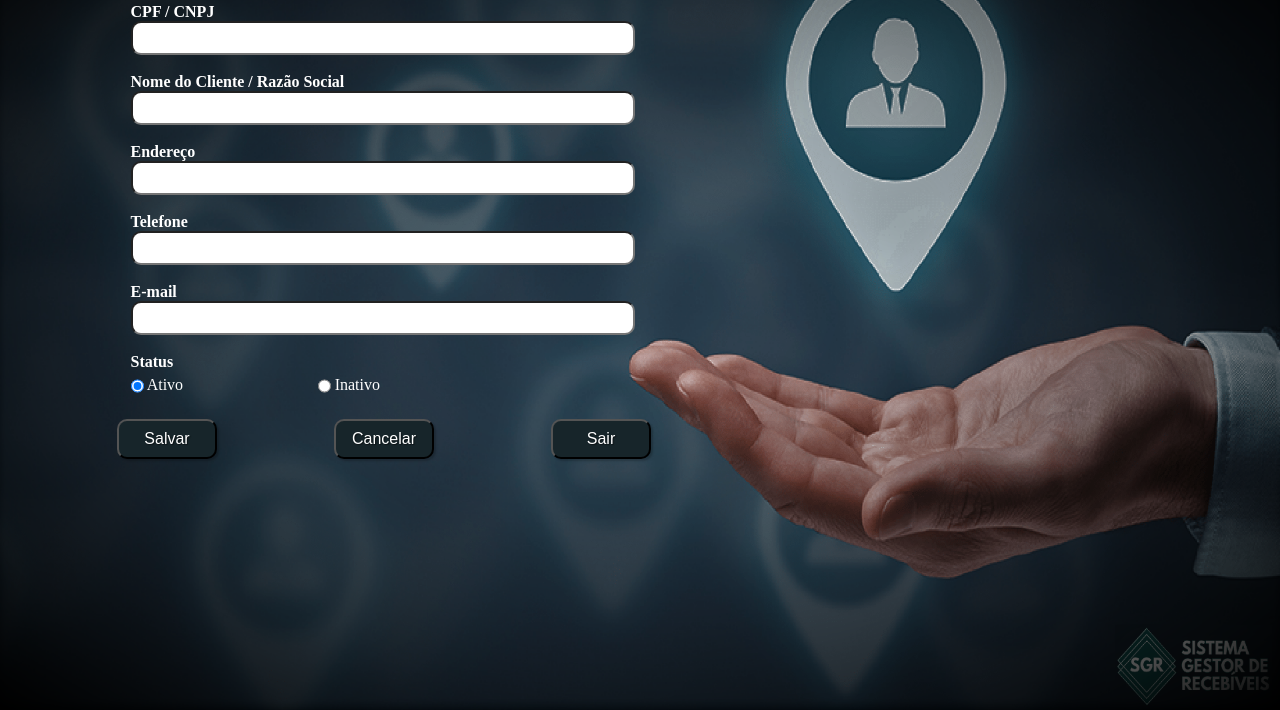
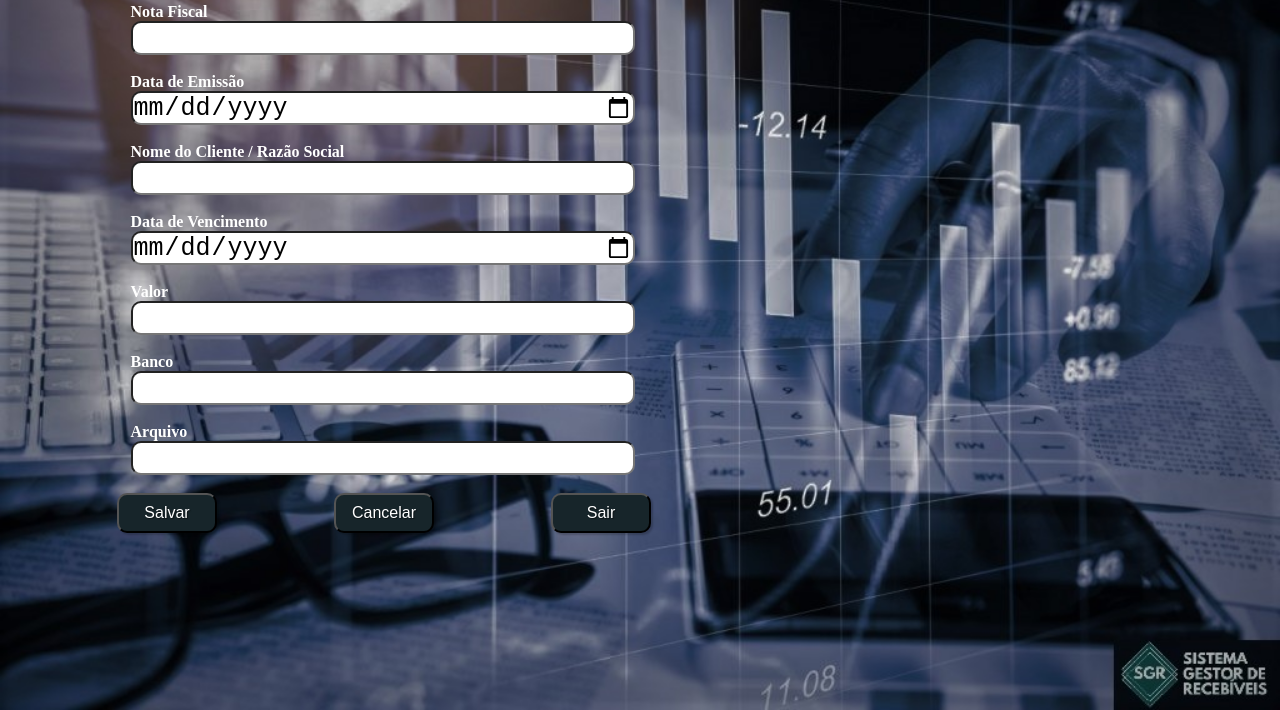
Before and after one commit to viniciusR1993/PI-cobranca, a plain HTML site: page views/form_transacao.html in a window 1280 px wide. Shown: the part 90-800 px from the top of the page. Drawn offline with Linux system fonts and the light colour scheme.

Commit message:
telas transacao2

```diff
--- /dev/null
+++ b/assets/css/form_transacao.css
@@ -0,0 +1,59 @@
+*{
+    margin: 0;
+    padding: 0;
+}
+
+.title{
+    font-family: sans-serif;
+    margin-top: 5%;
+    text-align: center;
+
+}
+fieldset{
+    width: 60vw;
+    height: 90vh;
+    border: none;
+}
+ body{
+    background-image: url("../../views/img/form_transacao.jpg");
+    background-size: 100vw 100vh;
+    background-repeat: no-repeat;
+    color: white;
+
+}
+input , textarea , button , select{
+    border-radius: 10px;
+}
+.field label, .radio label{
+    margin-left: 17%;
+    display: block;
+}
+.field input{
+    display: block;
+    margin-left: 17%;
+    height: 30px;
+    width: 500px;
+    font-size: 25px;
+}
+.field input:focus, .field textarea:focus , .field select:focus{
+    background-color: white;
+}
+
+/* Botões */
+button {
+    font-size: 1em;
+    background: #17252A;
+    color: white;
+    box-shadow: 2px 2px 2px rgba(0,0,0,0.2);
+    text-shadow: 1px 1px 1px rgba(0,0,0,0.5);
+    height: 40px;
+    width: 100px;
+}
+button:hover{
+    background-color: darkgray;
+}
+.button{
+    display: flex;
+    justify-content: space-evenly;
+
+}
--- a/views/form_transacao.html
+++ b/views/form_transacao.html
@@ -4,7 +4,7 @@
     <meta charset="UTF-8">
     <meta http-equiv="X-UA-Compatible" content="IE=edge">
     <meta name="viewport" content="width=device-width, initial-scale=1.0">
-    <link rel="stylesheet" type="text/css" href="../assets/css/form_cliente.css" media="">
+    <link rel="stylesheet" type="text/css" href="../assets/css/form_transacao.css" media="">
     <title>Bem Vindo a SGR</title>
 </head>
 <body>
@@ -15,34 +15,33 @@
     <fieldset class="group">
 
         <div class="title">
-            <H1>Cadastro de Clientes</H1>
+            <H1>Cadastro de Transações</H1>
             <br>
         </div>
 
         <div class="field">
-            <label><strong>CPF / CNPJ</strong></label>
-            <input type="number" name="clientdoc" id="clientdoc" required>
+            <label><strong>Nota Fiscal</strong></label>
+            <input type="number" name="numberdoc" id="numberdoc" required>
+            <br>
+            <label><strong>Data de Emissão</strong></label>
+            <input type="date" name="issuedate" id="issuedate" required>
             <br>
             <label><strong>Nome do Cliente / Razão Social</strong></label>
             <input type="text" name="clientname" id="clientname" required>
             <br>
-            <label><strong>Endereço</strong></label>
-            <input type="text" name="clientaddress" id="clientaddress" required>
+            <label><strong>Data de Vencimento</strong></label>
+            <input type="date" name="duedate" id="duedate" required>
             <br>
-            <label><strong>Telefone</strong></label>
-            <input type="tel" name="clientphone" id="clientphone" required>
+            <label><strong>Valor</strong></label>
+            <input type="number" name="value" id="value" required>
             <br>
-            <label><strong>E-mail</strong></label>
-            <input type="email" name="clientemail" id="clientemail" required>
+            <label><strong>Banco</strong></label>
+            <input type="text" name="bank" id="bank" required>
+            <br>
+            <label><strong>Arquivo</strong></label>
+            <input type="number" name="file" id="file" >
             <br>
         </div>
-        <div class="radio">
-            <label><strong>Status</strong></label>
-            <input type="radio" name="status" checked> Ativo
-            <input type="radio" name="status" > Inativo
-
-        </div>
-        <br>
         <div class="button">
             <button type="submit" >Salvar</button>
             <button type="button" onclick="location.href='../../PI-cobranca/views/cad_cliente.html'">Cancelar</button>
```
Also changed, not shown: views/cad_transacao.html (+1 -1 lines), views/img/form_transacao.jpg (added).
